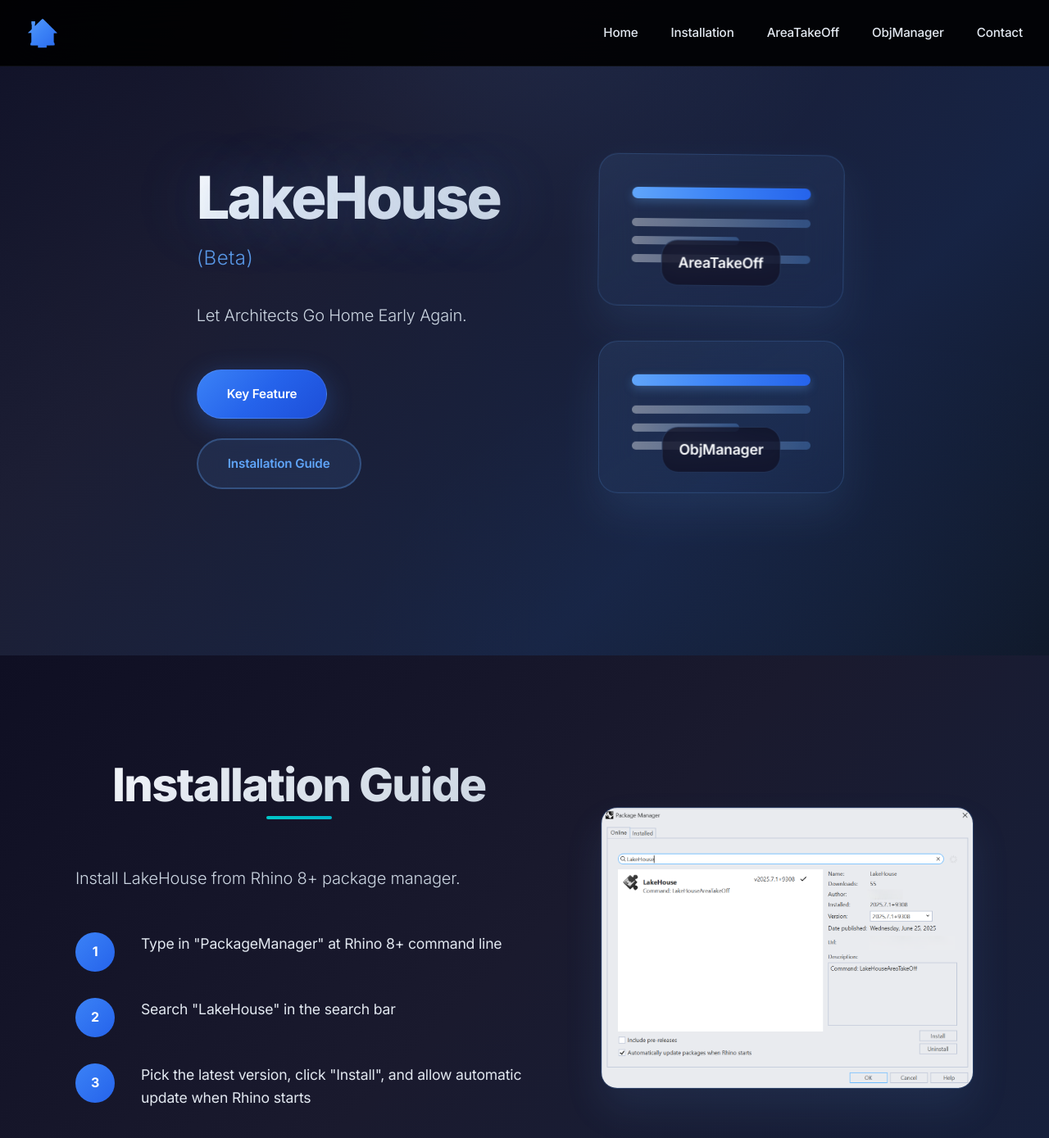
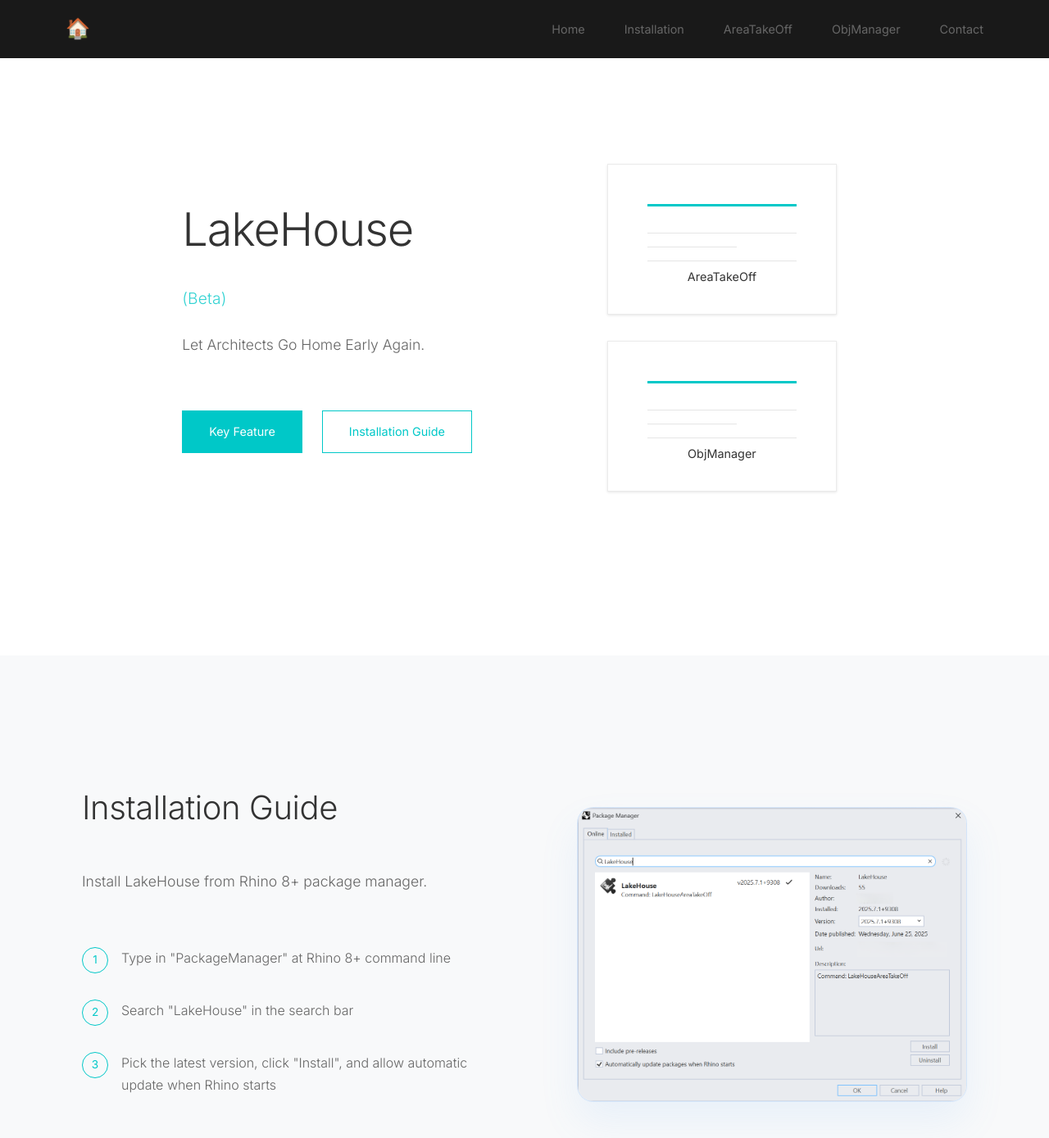
Before and after one commit to zsenarchitect/LakeHouse, a plain HTML site: page index.html in a window 1280 px wide. Shown: the top 1389 px of the page at 82% size. Drawn offline with Linux system fonts and the light colour scheme.

Commit message:
🎯 Ultra-minimalist transformation: Extreme elegance, calm design, original cyan theme with no strong graphics

```diff
--- a/styles.css
+++ b/styles.css
@@ -26,14 +26,14 @@
 
 body {
     font-family: 'Inter', 'SF Pro Display', -apple-system, BlinkMacSystemFont, 'Segoe UI', system-ui, sans-serif;
-    line-height: 1.7;
+    line-height: 1.8;
     color: #f8fafc;
     overflow-x: hidden;
-    background: linear-gradient(135deg, #0f0f23 0%, #1a1a2e 50%, #16213e 100%);
+    background: #fafafa;
     min-width: 320px;
     -webkit-overflow-scrolling: touch;
-    font-weight: 400;
-    letter-spacing: -0.01em;
+    font-weight: 300;
+    letter-spacing: -0.005em;
 }
 
 /* Smooth scrolling between sections */
@@ -56,70 +56,51 @@
     position: fixed;
     top: 0;
     width: 100%;
-    background: rgba(15, 15, 35, 0.95);
-    backdrop-filter: blur(32px);
-    border-bottom: 1px solid rgba(100, 116, 139, 0.1);
+    background: rgba(255, 255, 255, 0.95);
+    backdrop-filter: blur(20px);
+    border-bottom: 1px solid rgba(0, 0, 0, 0.05);
     z-index: 1000;
-    transition: all 0.4s cubic-bezier(0.25, 0.46, 0.45, 0.94);
-    box-shadow: 0 8px 32px rgba(0, 0, 0, 0.3);
+    transition: all 0.6s ease;
 }
 
 .nav-container {
-    max-width: 1400px;
+    max-width: 1200px;
     margin: 0 auto;
-    padding: 0 32px;
+    padding: 0 40px;
     display: flex;
     justify-content: space-between;
     align-items: center;
-    height: 80px;
+    height: 70px;
 }
 
 .nav-logo h2 {
-    background: linear-gradient(135deg, #60a5fa 0%, #3b82f6 50%, #2563eb 100%);
-    -webkit-background-clip: text;
-    -webkit-text-fill-color: transparent;
-    background-clip: text;
-    font-weight: 700;
-    font-size: 2rem;
-    letter-spacing: -0.02em;
+    color: #00c8c8;
+    font-weight: 500;
+    font-size: 1.5rem;
+    letter-spacing: -0.01em;
 }
 
 .nav-menu {
     display: flex;
     list-style: none;
-    gap: 2.5rem;
+    gap: 3rem;
 }
 
 .nav-link {
     text-decoration: none;
-    color: #e2e8f0;
-    font-weight: 500;
-    font-size: 0.95rem;
-    transition: all 0.4s cubic-bezier(0.25, 0.46, 0.45, 0.94);
+    color: #666;
+    font-weight: 400;
+    font-size: 0.9rem;
+    transition: all 0.3s ease;
     position: relative;
-    letter-spacing: -0.01em;
+    letter-spacing: 0;
 }
 
 .nav-link:hover {
-    color: #60a5fa;
-    transform: translateY(-1px);
+    color: #00c8c8;
 }
 
-.nav-link::after {
-    content: '';
-    position: absolute;
-    bottom: -8px;
-    left: 0;
-    width: 0;
-    height: 2px;
-    background: linear-gradient(90deg, #60a5fa, #3b82f6);
-    transition: width 0.4s cubic-bezier(0.25, 0.46, 0.45, 0.94);
-    border-radius: 1px;
-}
 
-.nav-link:hover::after {
-    width: 100%;
-}
 
 .hamburger {
     display: none;
@@ -139,72 +120,57 @@
 /* Hero Section */
 .hero {
     min-height: 100vh;
-    background: linear-gradient(135deg, #0f0f23 0%, #1a1a2e 30%, #16213e 70%, #0e1420 100%);
+    background: #ffffff;
     display: flex;
     align-items: center;
     position: relative;
     overflow: hidden;
 }
 
-.hero::before {
-    content: '';
-    position: absolute;
-    top: 0;
-    left: 0;
-    right: 0;
-    bottom: 0;
-    background:
-        radial-gradient(ellipse 800px 600px at 50% 0%, rgba(96, 165, 250, 0.08) 0%, transparent 50%),
-        radial-gradient(ellipse 1200px 800px at 80% 100%, rgba(59, 130, 246, 0.05) 0%, transparent 50%),
-        linear-gradient(45deg, rgba(96, 165, 250, 0.03) 0%, rgba(59, 130, 246, 0.02) 50%, rgba(37, 99, 235, 0.04) 100%);
-}
+
 
 .hero-container {
-    max-width: 1400px;
+    max-width: 1200px;
     margin: 0 auto;
-    padding: 0 32px;
+    padding: 0 40px;
     display: grid;
-    grid-template-columns: 1.2fr 1fr;
-    gap: 6rem;
+    grid-template-columns: 1fr 1fr;
+    gap: 8rem;
     align-items: center;
     position: relative;
     z-index: 1;
 }
 
 .hero-content {
-    color: #f8fafc;
+    color: #333;
 }
 
 .hero-title {
-    font-size: 4.5rem;
-    font-weight: 800;
-    margin-bottom: 1rem;
-    line-height: 1.05;
-    background: linear-gradient(135deg, #f8fafc 0%, #e2e8f0 30%, #cbd5e1 100%);
-    -webkit-background-clip: text;
-    -webkit-text-fill-color: transparent;
-    background-clip: text;
-    letter-spacing: -0.04em;
-    text-shadow: 0 0 80px rgba(96, 165, 250, 0.3);
+    font-size: 3.5rem;
+    font-weight: 300;
+    margin-bottom: 2rem;
+    line-height: 1.2;
+    color: #333;
+    letter-spacing: -0.02em;
 }
 
 .hero-subtitle {
-    font-size: 1.5rem;
+    font-size: 1.2rem;
     font-weight: 300;
-    margin-bottom: 2rem;
-    color: #60a5fa;
-    opacity: 0.9;
-    letter-spacing: 0.02em;
+    margin-bottom: 1.5rem;
+    color: #00c8c8;
+    opacity: 0.8;
+    letter-spacing: 0.01em;
 }
 
 .hero-description {
-    font-size: 1.25rem;
-    margin-bottom: 3rem;
-    color: #cbd5e1;
+    font-size: 1.1rem;
+    margin-bottom: 4rem;
+    color: #666;
     line-height: 1.8;
     font-weight: 300;
-    letter-spacing: -0.01em;
-    max-width: 500px;
+    letter-spacing: 0;
+    max-width: 450px;
 }
 
 .hero-buttons {
@@ -216,43 +182,38 @@
 
 .btn {
     display: inline-block;
-    padding: 16px 36px;
-    border-radius: 60px;
+    padding: 12px 32px;
+    border-radius: 0;
     text-decoration: none;
-    font-weight: 600;
-    font-size: 0.95rem;
-    transition: all 0.4s cubic-bezier(0.25, 0.46, 0.45, 0.94);
-    border: 2px solid transparent;
+    font-weight: 400;
+    font-size: 0.9rem;
+    transition: all 0.3s ease;
+    border: 1px solid transparent;
     position: relative;
-    overflow: hidden;
-    letter-spacing: -0.01em;
-    backdrop-filter: blur(20px);
+    letter-spacing: 0;
 }
 
 .btn-primary {
-    background: linear-gradient(135deg, #3b82f6 0%, #2563eb 50%, #1d4ed8 100%);
+    background: #00c8c8;
     color: #ffffff;
-    box-shadow: 0 8px 32px rgba(59, 130, 246, 0.3);
-    border: 1px solid rgba(255, 255, 255, 0.1);
+    border: 1px solid #00c8c8;
 }
 
 .btn-primary:hover {
-    transform: translateY(-2px);
-    box-shadow: 0 12px 40px rgba(59, 130, 246, 0.4);
-    background: linear-gradient(135deg, #60a5fa 0%, #3b82f6 50%, #2563eb 100%);
+    background: #00b4c8;
+    border-color: #00b4c8;
 }
 
 .btn-secondary {
-    background: rgba(96, 165, 250, 0.1);
-    color: #60a5fa;
-    border: 2px solid rgba(96, 165, 250, 0.3);
+    background: transparent;
+    color: #00c8c8;
+    border: 1px solid #00c8c8;
 }
 
 .btn-secondary:hover {
-    background: rgba(96, 165, 250, 0.2);
-    transform: translateY(-2px);
-    box-shadow: 0 12px 40px rgba(96, 165, 250, 0.2);
-    border-color: rgba(96, 165, 250, 0.5);
+    background: rgba(0, 200, 200, 0.05);
+    color: #00b4c8;
+    border-color: #00b4c8;
 }
 
 .hero-visual {
@@ -272,23 +233,20 @@
 }
 
 .floating-card {
-    background: linear-gradient(145deg, rgba(96, 165, 250, 0.1) 0%, rgba(59, 130, 246, 0.05) 100%);
-    backdrop-filter: blur(20px);
-    border: 1px solid rgba(96, 165, 250, 0.2);
-    border-radius: 24px;
-    padding: 2.5rem;
+    background: #ffffff;
+    border: 1px solid rgba(0, 0, 0, 0.08);
+    border-radius: 0;
+    padding: 3rem;
     width: 100%;
-    max-width: 300px;
-    box-shadow: 0 24px 48px rgba(96, 165, 250, 0.1);
-    animation: float 8s ease-in-out infinite;
+    max-width: 280px;
+    box-shadow: 0 1px 3px rgba(0, 0, 0, 0.1);
     position: relative;
-    transition: all 0.4s cubic-bezier(0.25, 0.46, 0.45, 0.94);
+    transition: all 0.3s ease;
 }
 
 .floating-card:hover {
-    transform: translateY(-8px);
-    box-shadow: 0 32px 64px rgba(96, 165, 250, 0.15);
-    border-color: rgba(96, 165, 250, 0.3);
+    box-shadow: 0 4px 20px rgba(0, 0, 0, 0.15);
+    border-color: rgba(0, 200, 200, 0.2);
 }
 
 .floating-card:nth-child(2) {
@@ -300,47 +258,40 @@
 }
 
 .card-header {
-    height: 14px;
-    background: linear-gradient(90deg, #60a5fa 0%, #3b82f6 50%, #2563eb 100%);
-    border-radius: 12px;
-    margin-bottom: 1.5rem;
-    box-shadow: 0 4px 12px rgba(96, 165, 250, 0.3);
+    height: 3px;
+    background: #00c8c8;
+    border-radius: 0;
+    margin-bottom: 2rem;
 }
 
 
 
 .card-title {
     position: absolute;
-    bottom: 1.5rem;
+    bottom: 2rem;
     left: 50%;
     transform: translateX(-50%);
-    color: #f8fafc;
-    font-weight: 600;
-    font-size: 1.1rem;
+    color: #333;
+    font-weight: 400;
+    font-size: 0.9rem;
     text-align: center;
-    background: rgba(15, 15, 35, 0.8);
-    padding: 0.75rem 1.25rem;
-    border-radius: 20px;
-    backdrop-filter: blur(12px);
-    border: 1px solid rgba(96, 165, 250, 0.2);
-    letter-spacing: -0.01em;
+    background: transparent;
+    padding: 0;
+    letter-spacing: 0;
 }
 
 .line {
-    height: 10px;
-    background: linear-gradient(90deg, rgba(248, 250, 252, 0.4) 0%, rgba(96, 165, 250, 0.3) 100%);
-    border-radius: 6px;
-    margin-bottom: 0.75rem;
+    height: 1px;
+    background: rgba(0, 0, 0, 0.1);
+    border-radius: 0;
+    margin-bottom: 1rem;
 }
 
 .line.short {
     width: 60%;
 }
 
-@keyframes float {
-    0%, 100% { transform: translateY(0px) rotate(0deg); }
-    50% { transform: translateY(-16px) rotate(1deg); }
-}
+
 
 .features {
     padding: 6rem 0;
@@ -348,30 +299,17 @@
 }
 
 .section-title {
-    font-size: 3.5rem;
-    font-weight: 800;
-    text-align: center;
-    margin-bottom: 4rem;
-    background: linear-gradient(135deg, #f8fafc 0%, #e2e8f0 30%, #cbd5e1 100%);
-    -webkit-background-clip: text;
-    -webkit-text-fill-color: transparent;
-    background-clip: text;
+    font-size: 2.5rem;
+    font-weight: 300;
+    text-align: left;
+    margin-bottom: 3rem;
+    color: #333;
     position: relative;
-    letter-spacing: -0.03em;
-    line-height: 1.1;
+    letter-spacing: -0.01em;
+    line-height: 1.3;
 }
 
-.section-title::after {
-    content: '';
-    position: absolute;
-    bottom: -10px;
-    left: 50%;
-    transform: translateX(-50%);
-    width: 80px;
-    height: 4px;
-    background: linear-gradient(90deg, #00c8c8 0%, #00b4c8 100%);
-    border-radius: 2px;
-}
+
 
 .features-grid {
     display: grid;
@@ -432,28 +370,28 @@
 }
 
 .installation-section {
-    padding: 8rem 0;
-    background: linear-gradient(135deg, #0f0f23 0%, #1a1a2e 50%, #16213e 100%);
+    padding: 10rem 0;
+    background: #f8f9fa;
     position: relative;
 }
 
 .installation-content {
     display: grid;
-    grid-template-columns: 1.2fr 1fr;
-    gap: 6rem;
+    grid-template-columns: 1fr 1fr;
+    gap: 8rem;
     align-items: center;
-    max-width: 1400px;
+    max-width: 1200px;
     margin: 0 auto;
-    padding: 0 32px;
+    padding: 0 40px;
 }
 
 .installation-description {
-    font-size: 1.25rem;
-    color: #cbd5e1;
-    margin-bottom: 3rem;
+    font-size: 1.1rem;
+    color: #666;
+    margin-bottom: 4rem;
     line-height: 1.8;
     font-weight: 300;
-    letter-spacing: -0.01em;
+    letter-spacing: 0;
 }
 
 .installation-steps {
@@ -471,22 +409,23 @@
     display: flex;
     align-items: center;
     justify-content: center;
-    width: 48px;
-    height: 48px;
-    background: linear-gradient(135deg, #3b82f6 0%, #2563eb 100%);
-    color: #ffffff;
+    width: 32px;
+    height: 32px;
+    background: transparent;
+    color: #00c8c8;
+    border: 1px solid #00c8c8;
     border-radius: 50%;
-    font-weight: 700;
-    margin-right: 1rem;
+    font-weight: 400;
+    font-size: 0.85rem;
     flex-shrink: 0;
 }
 
 .step-text {
-    color: #e2e8f0;
-    font-weight: 400;
-    font-size: 1.1rem;
-    line-height: 1.6;
-    letter-spacing: -0.01em;
+    color: #666;
+    font-weight: 300;
+    font-size: 1rem;
+    line-height: 1.7;
+    letter-spacing: 0;
 }
 
 .installation-visual {
@@ -864,40 +803,37 @@
 }
 
 .footer {
-    background: linear-gradient(135deg, #0f0f23 0%, #1a1a2e 50%, #16213e 100%);
-    color: #f8fafc;
-    padding: 4rem 0 2rem;
-    border-top: 1px solid rgba(96, 165, 250, 0.1);
+    background: #f8f9fa;
+    color: #666;
+    padding: 6rem 0 3rem;
+    border-top: 1px solid rgba(0, 0, 0, 0.05);
     position: relative;
 }
 
 .footer-content {
     display: grid;
     grid-template-columns: 2fr 1fr;
-    gap: 3rem;
-    margin-bottom: 3rem;
+    gap: 4rem;
+    margin-bottom: 4rem;
     width: 100%;
-    max-width: 1400px;
-    margin: 0 auto 3rem auto;
-    padding: 0 32px;
+    max-width: 1200px;
+    margin: 0 auto 4rem auto;
+    padding: 0 40px;
     overflow-wrap: break-word;
 }
 
 .footer-brand h3 {
-    background: linear-gradient(135deg, #60a5fa 0%, #3b82f6 50%, #2563eb 100%);
-    -webkit-background-clip: text;
-    -webkit-text-fill-color: transparent;
-    background-clip: text;
-    margin-bottom: 0.75rem;
-    font-size: 1.5rem;
-    font-weight: 700;
-    letter-spacing: -0.02em;
+    color: #00c8c8;
+    margin-bottom: 1rem;
+    font-size: 1.2rem;
+    font-weight: 500;
+    letter-spacing: -0.01em;
 }
 
 .footer-brand p {
-    color: #cbd5e1;
+    color: #999;
     font-weight: 300;
-    letter-spacing: -0.01em;
+    letter-spacing: 0;
 }
 
 .footer-links {
@@ -908,25 +844,24 @@
 }
 
 .footer-links a {
-    color: #cbd5e1;
+    color: #999;
     text-decoration: none;
-    font-weight: 400;
+    font-weight: 300;
     transition: all 0.3s ease;
-    letter-spacing: -0.01em;
+    letter-spacing: 0;
 }
 
 .footer-links a:hover {
-    color: #60a5fa;
-    transform: translateY(-1px);
+    color: #00c8c8;
 }
 
 .footer-bottom {
     text-align: center;
-    padding-top: 2rem;
-    border-top: 1px solid rgba(96, 165, 250, 0.1);
-    color: #94a3b8;
+    padding-top: 3rem;
+    border-top: 1px solid rgba(0, 0, 0, 0.05);
+    color: #bbb;
     font-weight: 300;
-    letter-spacing: -0.01em;
+    letter-spacing: 0;
 }
 
 /* Responsive Design */
```
